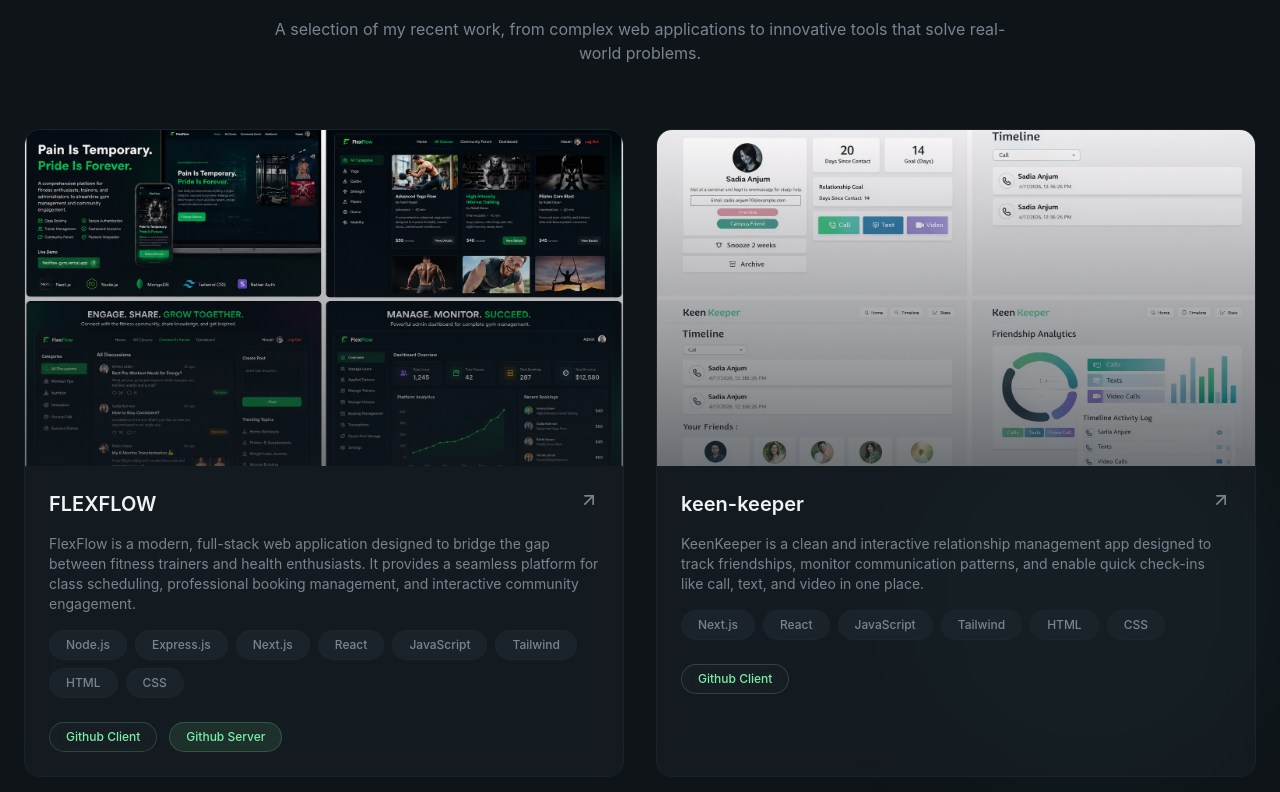
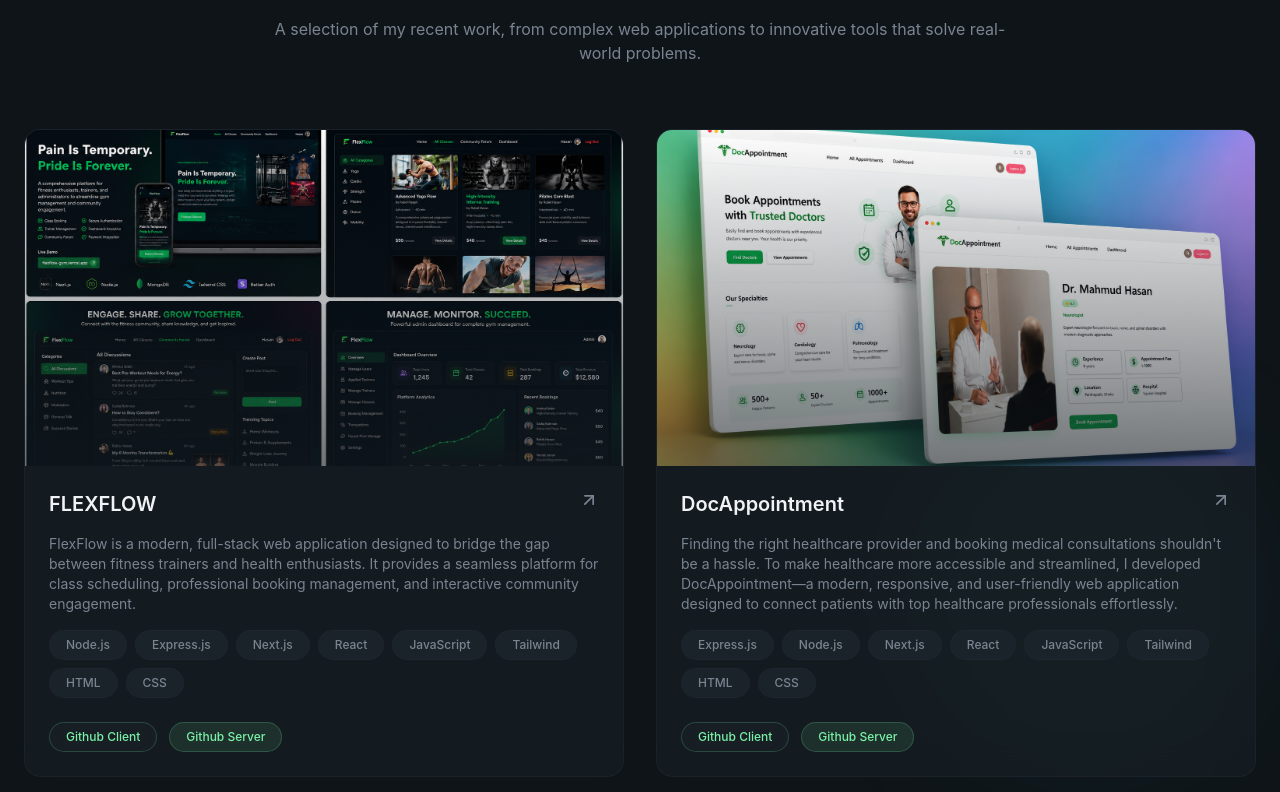
Before and after one commit to Rubelhasan-Hub/My-portfolio, a React (Vite) app: page / in a window 1280 px wide. Shown: the part 2668-3460 px from the top of the page. Built offline with nearby package versions, Linux system fonts and the light colour scheme.

Commit message:
Add new project docAppointment

```diff
--- a/src/section/Hero.jsx
+++ b/src/section/Hero.jsx
@@ -8,8 +8,8 @@ import Button from "../components/Button";
 export const Hero = () => {
     const handleDownload = () => {
         const link = document.createElement("a");
-        link.href = "/Resume of Md.Rubel Hasan.pdf";
-        link.download = "Resume_of_Md_Rubel_Hasan.pdf";
+        link.href = "/resume.pdf";
+        link.download = "resume.pdf";
         document.body.appendChild(link);
         link.click();
         document.body.removeChild(link);
@@ -89,7 +89,7 @@ export const Hero = () => {
                                 Contact <span className="hidden lg:block">Me</span> <ArrowRight />
                             </Button>
 
-                            <a href="/cv.pdf" target="_blank" rel="noopener noreferrer">
+                            <a href="/resume.pdf" target="_blank" rel="noopener noreferrer">
                                 <AnimatedBorderButton onClick={handleDownload}>
                                     <span className="hidden lg:block">Download</span> Resume <Download />
                                 </AnimatedBorderButton>
--- a/src/section/Projects.jsx
+++ b/src/section/Projects.jsx
@@ -12,6 +12,16 @@ const projects = [
     link: "https://flexflow-gym.vercel.app",
     githubClient: "https://github.com/Rubelhasan-Hub/flexflow-client",
     githubServer: "https://github.com/Rubelhasan-Hub/flexflow-server",
+  },
+  {
+    title: "DocAppointment",
+    description:
+      "Finding the right healthcare provider and booking medical consultations shouldn't be a hassle. To make healthcare more accessible and streamlined, I developed DocAppointment—a modern, responsive, and user-friendly web application designed to connect patients with top healthcare professionals effortlessly.",
+    image: "/Image/project-6.png",
+    tags: ["Express.js", "Node.js", "Next.js", "React", "JavaScript", "Tailwind", "HTML", "CSS"],
+    link: "https://docappoint-client.vercel.app",
+    githubClient: "https://github.com/Rubelhasan-Hub/docappoint-client",
+    githubServer: "https://github.com/Rubelhasan-Hub/docappoint-server",
   },
   {
     title: "keen-keeper",
```
Also changed, not shown: public/Image/project-6.png (added), 1 other file (tests, documents, lock files or other folders).
